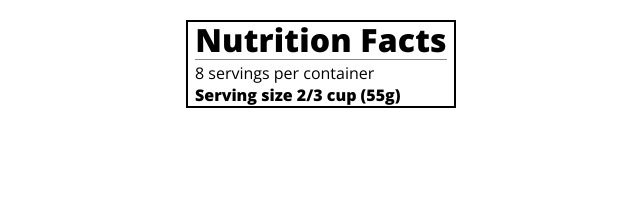
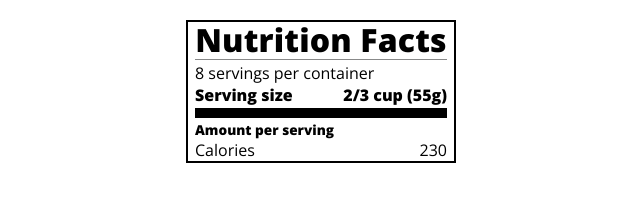
Before and after one commit to jorginhosilva/html-css, a plain HTML site: page desafios/desafio07/index.html in a window 1280 px wide. Shown: the whole page, without its empty margins (319-959 px from the left). Drawn offline with nearby package versions, Linux system fonts and the light colour scheme.

Commit message:
atualização de desafio

```diff
--- a/desafios/desafio07/index.html
+++ b/desafios/desafio07/index.html
@@ -1,15 +1,18 @@
 <!DOCTYPE html>
 <html lang="en">
   <head>
-    <meta charset="UTF-8">
-    <meta name="viewport" content="width=device-width, initial-scale=1.0">
+    <meta charset="UTF-8" />
     <title>Nutrition Label</title>
-    <link rel="stylesheet" href="styles.css">
-    <link rel="stylesheet" href="https://fonts.googleapis.com/css?family=Open+Sans:400,700,800">
+    <link
+      href="https://fonts.googleapis.com/css?family=Open+Sans:400,700,800"
+      rel="stylesheet"
+    />
+    <link href="./styles.css" rel="stylesheet" />
   </head>
+
   <body>
     <div class="label">
-
+      <header>
         <h1 class="bold">
             Nutrition Facts
         </h1>
@@ -19,11 +22,26 @@
         <p>
             8 servings per container
         </p>
-
         <p class="bold">
             Serving size <span>2/3 cup (55g)</span>
         </p>
+      </header>
+      <div class="divider large">
 
+      </div>
+      <div class="calories-info">
+        <div class="left-container">
+        <h2 class="bold small-text">
+            Amount per serving
+        </h2>
+          <p>
+            Calories
+          </p>
+        </div>
+        <span>
+            230
+        </span>
+      </div>
     </div>
   </body>
 </html>
--- a/desafios/desafio07/styles.css
+++ b/desafios/desafio07/styles.css
@@ -7,24 +7,26 @@ html {
 }
 
 body {
-    font-family: "Open Sans", sans-serif;
+  font-family: 'Open Sans', sans-serif;
 }
 
-h1 {
+.label {
+  border: 2px solid black;
+  width: 270px;
+  margin: 20px auto;
+  padding: 0 7px;
+}
+
+header h1 {
   text-align: center;
   margin: -4px 0;
-    letter-spacing: 0.15px;
+  letter-spacing: 0.15px
 }
 
 p {
   margin: 0;
-}
-
-.label {
-    border: 2px solid #000;
-    width: 270px;
-    margin: 20px auto;
-    padding: 0 7px;
+  display: flex;
+  justify-content: space-between;
 }
 
 .divider {
@@ -35,3 +37,26 @@ p {
 .bold {
   font-weight: 800;
 }
+
+.large {
+  height: 10px;
+}
+
+.large, .medium {
+  background-color: black;
+  border: 0;
+}
+
+.small-text {
+  font-size: 0.85rem;
+}
+
+.calories-info {
+  display: flex;
+  justify-content: space-between;
+  align-items: flex-end;
+}
+
+.calories-info h2 {
+  margin: 0;
+}
```
Lines whose indentation alone changed are shown as unchanged.
